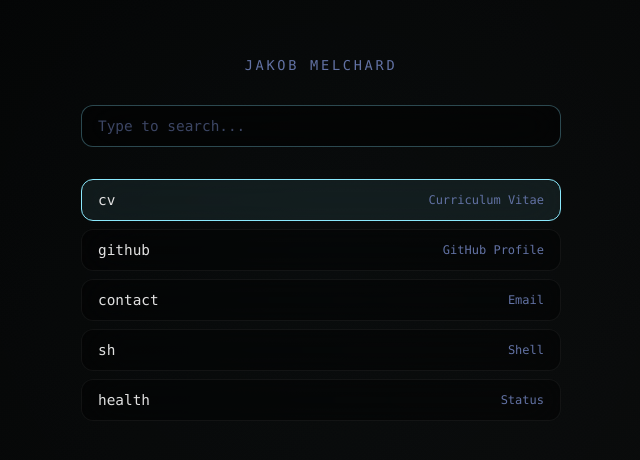
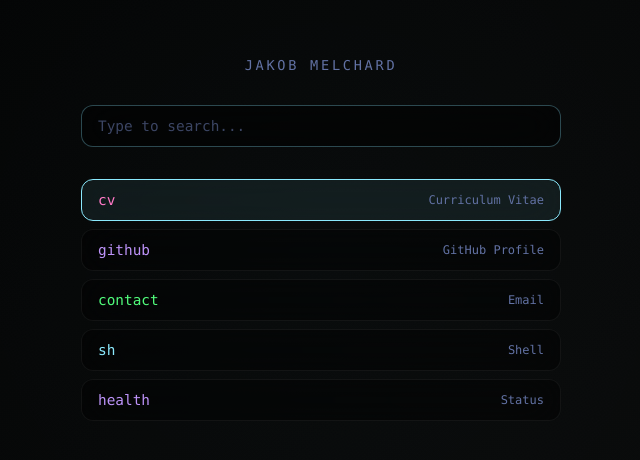
Before and after one commit to JakobMelchard/JakobMelchard.github.io, a plain HTML site: page index.html in a window 1280 px wide. Shown: the part 142-602 px from the top of the page, 319-959 px from the left. Drawn offline with Linux system fonts and the light colour scheme.

Commit message:
fix contact link, add colorful label highlights

```diff
--- a/index.html
+++ b/index.html
@@ -154,6 +154,22 @@
       color: var(--muted);
     }
 
+    .item[data-color="pink"] .label {
+      color: var(--pink);
+    }
+
+    .item[data-color="purple"] .label {
+      color: var(--purple);
+    }
+
+    .item[data-color="cyan"] .label {
+      color: var(--cyan);
+    }
+
+    .item[data-color="green"] .label {
+      color: #50fa7b;
+    }
+
     .match {
       color: var(--cyan);
       font-weight: 600;
@@ -167,11 +183,11 @@
 
   <script>
     const items = [
-      { key: 'cv', desc: 'Curriculum Vitae', url: '/cv' },
-      { key: 'github', desc: 'GitHub Profile', url: 'https://github.com/JakobMelchard' },
-      { key: 'contact', desc: 'Email', url: 'mailto:jakob@melchard.org' },
-      { key: 'sh', desc: 'Shell', url: '/sh' },
-      { key: 'health', desc: 'Status', url: '/health' },
+      { key: 'cv', desc: 'Curriculum Vitae', url: '/cv', color: 'pink' },
+      { key: 'github', desc: 'GitHub Profile', url: 'https://github.com/JakobMelchard', color: 'purple' },
+      { key: 'contact', desc: 'Email', url: 'mailto:jakob@melchard.org', color: 'green' },
+      { key: 'sh', desc: 'Shell', url: '/sh', color: 'cyan' },
+      { key: 'health', desc: 'Status', url: '/health', color: 'purple' },
     ];
 
     let filtered = items;
@@ -212,15 +228,16 @@
         const sel = idx === selectedIdx ? ' selected' : '';
         const keyHtml = highlightMatches(item.key, input.value);
         const descHtml = highlightMatches(item.desc, input.value);
-        return `<div class="item${sel}" data-idx="${idx}">
+        return `<a href="${item.url}" class="item${sel}" data-idx="${idx}" data-color="${item.color}">
           <span class="label">${keyHtml}</span>
           <span class="desc">${descHtml}</span>
-        </div>`;
+        </a>`;
       }).join('');
 
-      // Add click handlers
+      // Add click handlers to prevent default and navigate
       document.querySelectorAll('.item').forEach(el => {
-        el.addEventListener('click', () => {
+        el.addEventListener('click', (e) => {
+          e.preventDefault();
           selectedIdx = parseInt(el.dataset.idx);
           navigate();
         });
```
